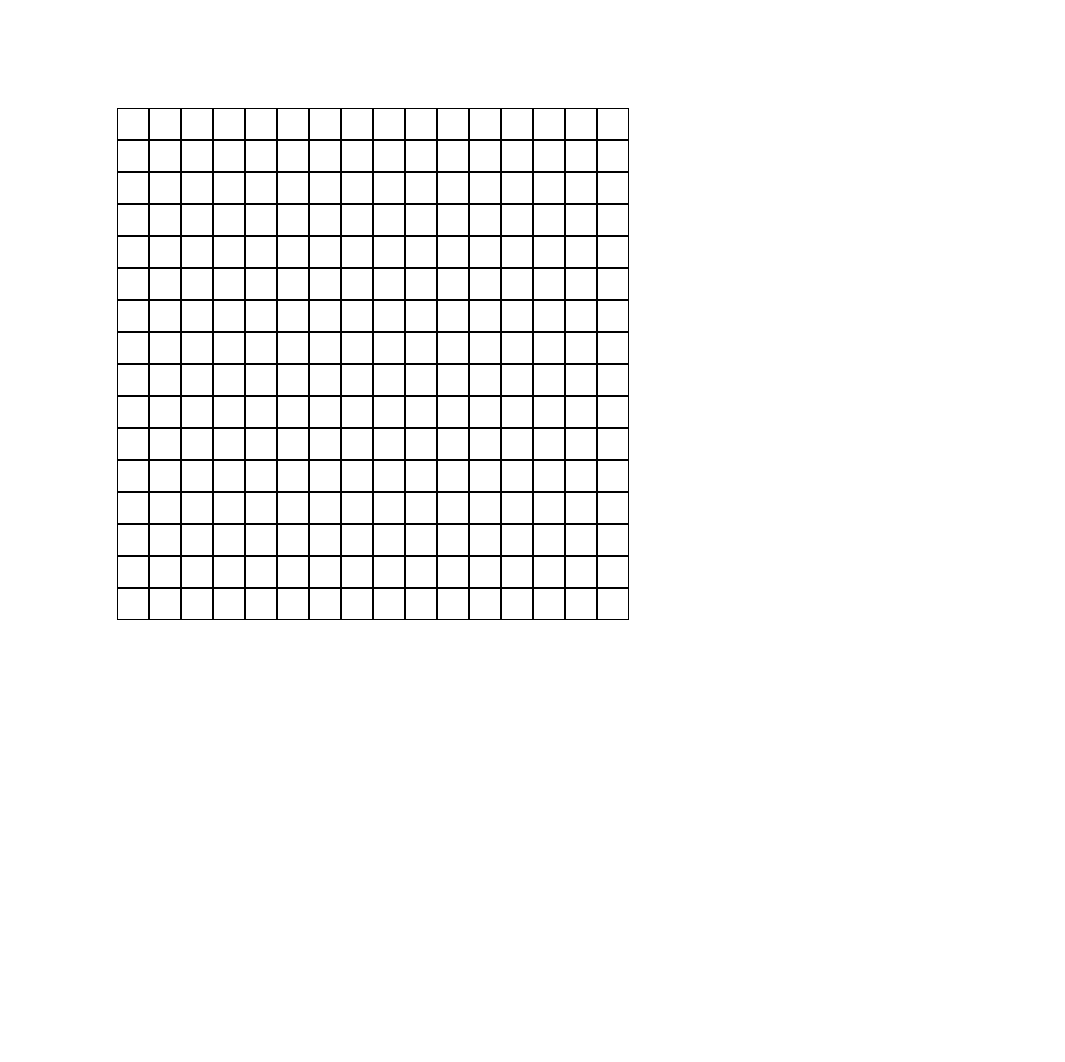
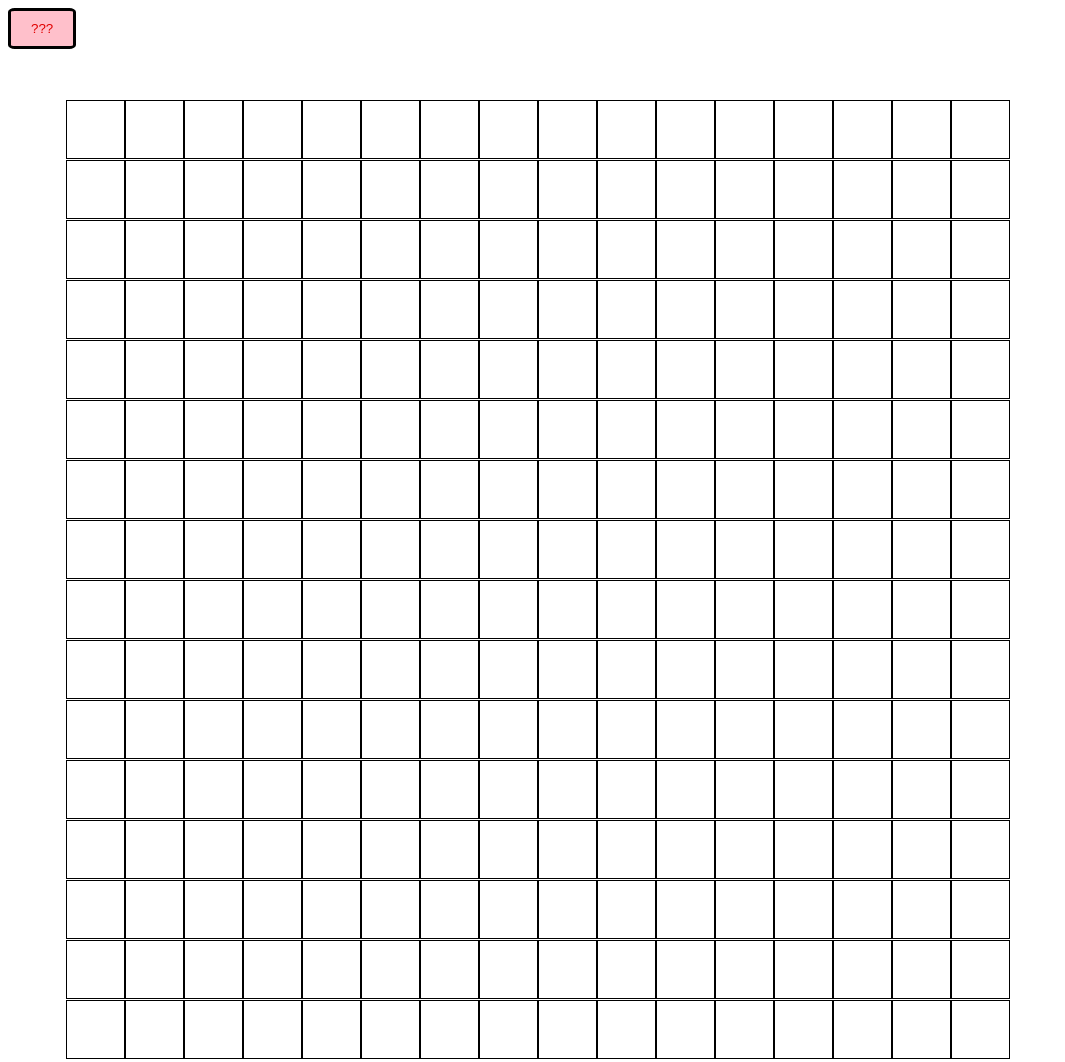
Before and after one commit to DNML31/etch-a-sketch, a plain HTML site: page index.html in a window 1280 px wide. Shown: the whole page, without its empty margins (0-1065 px from the left). Before the commit the page ends 800 px from the top, so only its background shows below. Drawn offline with Linux system fonts and the light colour scheme.

Commit message:
Created btnPress function
Function to prompt user for the number of blocks in the grid does not
function properly.

Instead of removing all divs from "container", it is adding them on.

The makeGrid function may need to be re-worked to properly create a
square grid based on the number from the user.

```diff
--- a/index.html
+++ b/index.html
@@ -9,6 +9,7 @@
     <title>etch-a-sketch</title>
 </head>
 <body>
+    <button class="btn">???</button>
     <div class="container">
     </div>
 
--- a/javascript.js
+++ b/javascript.js
@@ -1,3 +1,5 @@
+let theGrid;
+let block;
 
 
 function makeGrid (x) {
@@ -11,8 +13,22 @@ function makeGrid (x) {
             block.classList.add('change');
         });
     }
+}
+makeGrid(256);
 
+function btnPress () {
+
+    let container = document.getElementsByClassName('container');
+    while (container.firstChild) {
+        container.removeChild(container.firstChild);
+    }
+
+    const btn = document.querySelector('.btn');
+    btn.addEventListener('click', () => {
+        num = prompt("How big do you want the grid?");
+        makeGrid(num);
+
+    });
 
 }
-
-makeGrid(256);
+btnPress();
--- a/style.css
+++ b/style.css
@@ -1,7 +1,15 @@
+button{
+    border: 3px solid rgb(0, 0, 0);
+    border-radius: 10%;
+    color: rgb(225, 0, 0);
+    background-color: pink;
+    padding: 10px 20px;
+
+}
 .container {
-    width: 530px;
-    height: auto;
-    padding: 100px;
+    width: 960px;
+    height: 960px;
+    padding: 50px;
     display: flex;
     flex-wrap: wrap;
     align-items: center;
@@ -17,9 +25,9 @@
 div {
     border: 1px solid black;
     background-color: rgb(255, 255, 255);
-    height: 20px;
-    width: 20px;
-    padding: 5px;
+    height: 55px;
+    width: 55px;
+    padding: 1px;
 }
 
 .change {
```
